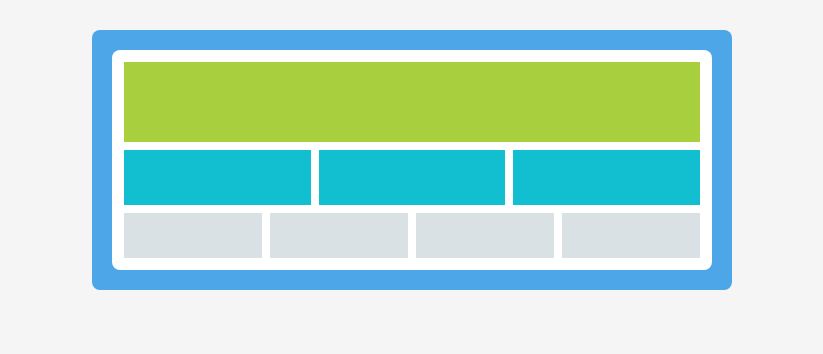
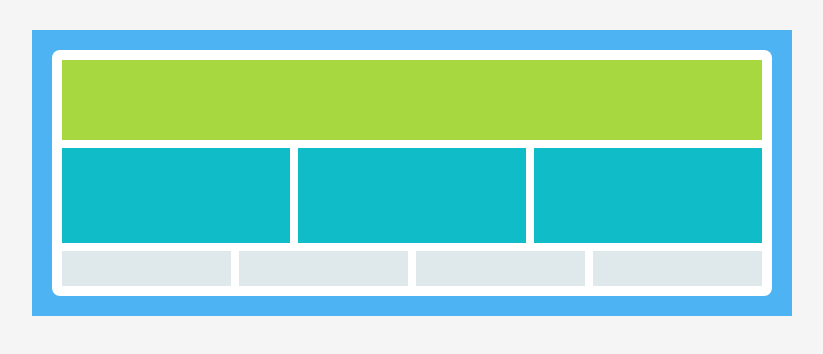
Before and after one commit to en1101/en1101.github.io, a plain HTML site: page exercise27.html in a window 1280 px wide. Shown: the whole page, without its empty margins (228-1051 px from the left). Drawn offline with Linux system fonts and the light colour scheme.

Commit message:
Update exercise27.html

```diff
--- a/exercise27.html
+++ b/exercise27.html
@@ -8,7 +8,7 @@
 
 <meta name="viewport" content="width=device-width, initial-scale=1.0">
 
-<title>Exercise 27</title>
+<title>Responsive Layout</title>
 
 <style>
 
@@ -20,51 +20,51 @@ body{
 
     background:#f5f5f5;
 
-    display:flex;
+}
 
-    justify-content:center;
+.container{
+
+    background:#4db3f2;
+
+    padding:20px;
+
+    box-sizing:border-box;
+
+    width:100%;
+
+    max-width:760px;
+
+    margin:auto;
 
 }
 
-.wrapper{
-
-    width:360px;
-
-    background:#4da6e8;
-
-    padding:20px;
-
-    border-radius:8px;
-
-}
-
-.phone{
+.card{
 
     background:white;
 
     border-radius:8px;
 
-    padding:12px;
+    padding:10px;
+
+    box-sizing:border-box;
 
 }
 
-/* 綠色區塊 */
-
-.top{
+.header{
 
     height:80px;
 
-    background:#a8cf3d;
+    background:#a8d83f;
 
     margin-bottom:8px;
 
 }
 
-/* 藍色區塊 */
-
-.middle{
+.content{
 
     display:grid;
+
+    grid-template-columns:1fr;
 
     gap:8px;
 
@@ -72,63 +72,47 @@ body{
 
 }
 
-/* 灰色區塊 */
+.content div{
 
-.bottom{
+    height:45px;
+
+    background:#10bcc7;
+
+}
+
+.footer{
 
     display:grid;
+
+    grid-template-columns:1fr 1fr;
 
     gap:8px;
 
 }
 
-/* 手機版 <480 */
+.footer div{
 
-.middle{
+    height:35px;
 
-    grid-template-columns:1fr;
+    background:#dfe8eb;
 
 }
 
-.bottom{
-
-    grid-template-columns:1fr 1fr;
-
-}
-
-.middle div{
-
-    height:55px;
-
-    background:#11bfd0;
-
-}
-
-.bottom div{
-
-    height:45px;
-
-    background:#d9e1e5;
-
-}
-
-/* 寬版 >=480 */
-
 @media screen and (min-width:480px){
 
-.wrapper{
-
-    width:600px;
-
-}
-
-.middle{
+    .content{
 
         grid-template-columns:1fr 1fr 1fr;
 
     }
 
-.bottom{
+    .content div{
+
+        height:95px;
+
+    }
+
+    .footer{
 
         grid-template-columns:1fr 1fr 1fr 1fr;
 
@@ -142,13 +126,13 @@ body{
 
 <body>
 
-<div class="wrapper">
+<div class="container">
 
-<div class="phone">
+    <div class="card">
 
-<div class="top"></div>
+        <div class="header"></div>
 
-<div class="middle">
+        <div class="content">
 
             <div></div>
 
@@ -158,7 +142,7 @@ body{
 
         </div>
 
-<div class="bottom">
+        <div class="footer">
 
             <div></div>
 
```
Lines whose indentation alone changed are shown as unchanged.
